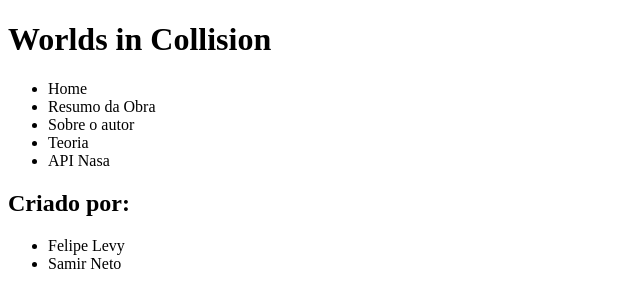
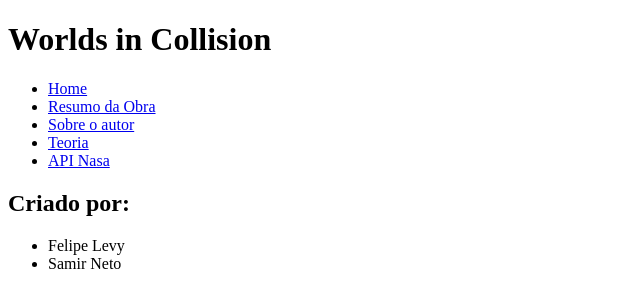
Before and after one commit to samihneto/CP5-WIC, a Next.js app in the folder cp5-wic/: page / in a window 1280 px wide. Shown: the top 308 px of the page, without its empty margins (0-640 px from the left). Built offline with nearby package versions, Linux system fonts and the light colour scheme.

Commit message:
Estabelecimento de links em Header

```diff
--- a/cp5-wic/src/components/Header.tsx
+++ b/cp5-wic/src/components/Header.tsx
@@ -1,14 +1,16 @@
+import Link from "next/link";
+
 export default function Header() {
     return (
         <header>
             <h1>Worlds in Collision</h1>
             <nav>
                 <ul>
-                    <li>Home</li>
-                    <li>Resumo da Obra</li>
-                    <li>Sobre o autor</li>
-                    <li>Teoria</li>
-                    <li>API Nasa</li>
+                    <li><Link href="/">Home</Link></li>
+                    <li><Link href="/">Resumo da Obra</Link></li>
+                    <li><Link href="/">Sobre o autor</Link></li>
+                    <li><Link href="/">Teoria</Link></li>
+                    <li><Link href="/">API Nasa</Link></li>
                 </ul>
             </nav>
         </header>
```
